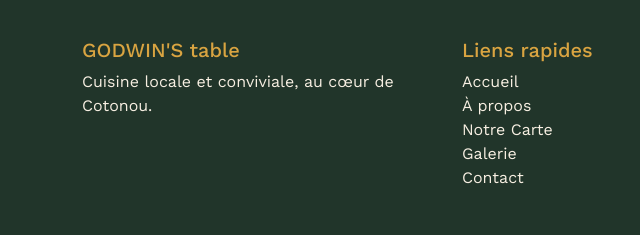
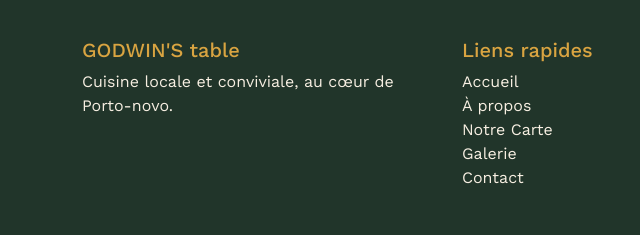
Before and after one commit to alex132-tech/Cusine-GODWN-S-table, a plain HTML site: page contact.html in a window 1280 px wide. Shown: the part 1023-1258 px from the top of the page, 0-640 px from the left. Drawn offline with nearby package versions, Linux system fonts and the light colour scheme.

Commit message:
modification deuxieme

```diff
--- a/contact.html
+++ b/contact.html
@@ -105,7 +105,7 @@
   <footer class="footer-baobab">
     <div class="container">
       <div class="row g-4">
-        <div class="col-md-4"><h5>GODWIN'S table</h5><p>Cuisine locale et conviviale, au cœur de Cotonou.</p></div>
+        <div class="col-md-4"><h5>GODWIN'S table</h5><p>Cuisine locale et conviviale, au cœur de Porto-novo.</p></div>
         <div class="col-md-4">
           <h5>Liens rapides</h5>
           <ul class="list-unstyled">
```
